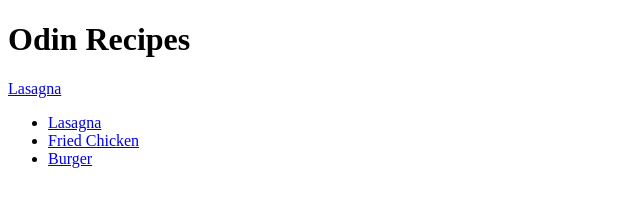
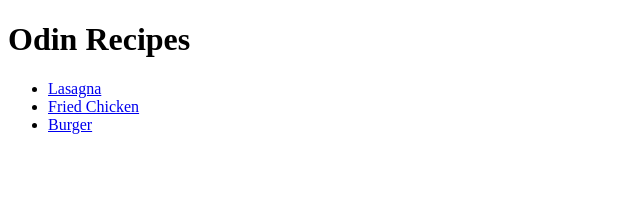
Before and after one commit to somesoa/odin-recipes, a plain HTML site: page index.html in a window 1280 px wide. Shown: the whole page, without its empty margins (0-640 px from the left). Drawn offline with Linux system fonts and the light colour scheme.

Commit message:
Removed duplicate lasagna

```diff
--- a/index.html
+++ b/index.html
@@ -8,7 +8,6 @@
 </head>
 <body>
     <h1>Odin Recipes</h1>
-    <a href="recipes/lasagna.html">Lasagna</a>
     <ul>
         <li>    <a href="recipes/lasagna.html">Lasagna</a></li>
         <li><a href="recipes/friedchicken.html">Fried Chicken</a></li>
```
